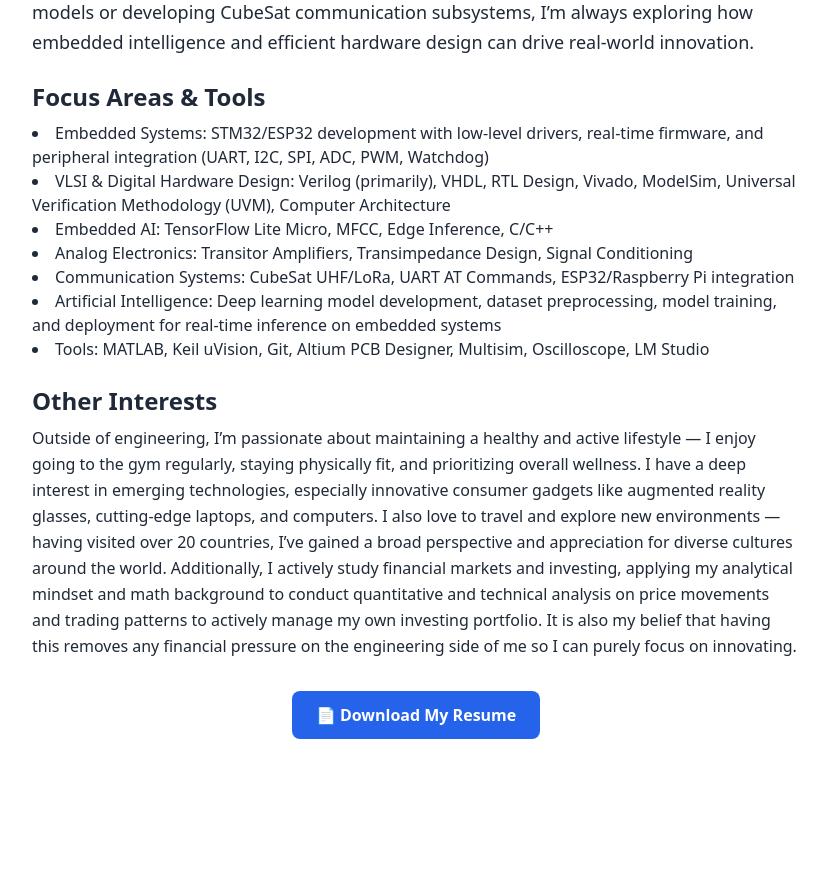
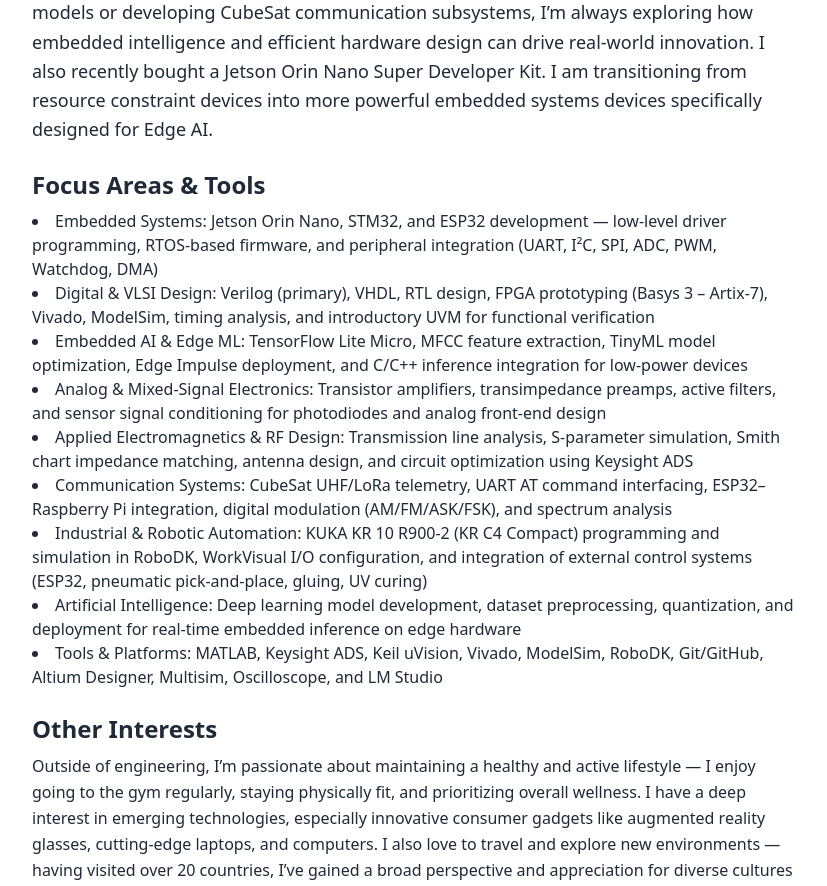
Before and after one commit to JacquesBTe/myportfolio, a React (Create React App) app: page /about in a window 1280 px wide. Shown: the part 600-1486 px from the top of the page, without its empty margins (224-1051 px from the left). Before the commit the page ends 1371 px from the top, so only its background shows below. Built offline with nearby package versions, Linux system fonts and the light colour scheme.

Commit message:
Update portfolio website content and layout

```diff
--- a/src/pages/About.jsx
+++ b/src/pages/About.jsx
@@ -21,6 +21,7 @@
         <p className="mb-6 text-lg leading-relaxed">
           I enjoy working on hands-on engineering projects that bring together low-level firmware, signal processing, and applied machine learning — especially on resource-constrained microcontrollers like STM32 and ESP32.
           Whether it's deploying real-time wake word models or developing CubeSat communication subsystems, I’m always exploring how embedded intelligence and efficient hardware design can drive real-world innovation.
+          I also recently bought a Jetson Orin Nano Super Developer Kit. I am transitioning from resource constraint devices into more powerful embedded systems devices specifically designed for Edge AI.
         </p>
 
         {/* 🛠 Focus Areas Section Title */}
@@ -28,13 +29,23 @@
 
         {/* 🧰 Skills/Tools List */}
         <ul className="list-disc list-inside mb-6 text-base">
-          <li>Embedded Systems: STM32/ESP32 development with low-level drivers, real-time firmware, and peripheral integration (UART, I2C, SPI, ADC, PWM, Watchdog)</li>
-          <li>VLSI & Digital Hardware Design: Verilog (primarily), VHDL, RTL Design, Vivado, ModelSim, Universal Verification Methodology (UVM), Computer Architecture</li>
-          <li>Embedded AI: TensorFlow Lite Micro, MFCC, Edge Inference, C/C++</li>
-          <li>Analog Electronics: Transitor Amplifiers, Transimpedance Design, Signal Conditioning</li>
-          <li>Communication Systems: CubeSat UHF/LoRa, UART AT Commands, ESP32/Raspberry Pi integration</li>
-          <li>Artificial Intelligence: Deep learning model development, dataset preprocessing, model training, and deployment for real-time inference on embedded systems</li>
-          <li>Tools: MATLAB, Keil uVision, Git, Altium PCB Designer, Multisim, Oscilloscope, LM Studio</li>
+          <li>Embedded Systems: Jetson Orin Nano, STM32, and ESP32 development — low-level driver programming, RTOS-based firmware, and peripheral integration (UART, I²C, SPI, ADC, PWM, Watchdog, DMA)</li>
+
+          <li>Digital & VLSI Design: Verilog (primary), VHDL, RTL design, FPGA prototyping (Basys 3 – Artix-7), Vivado, ModelSim, timing analysis, and introductory UVM for functional verification</li>
+
+          <li>Embedded AI & Edge ML: TensorFlow Lite Micro, MFCC feature extraction, TinyML model optimization, Edge Impulse deployment, and C/C++ inference integration for low-power devices</li>
+
+          <li>Analog & Mixed-Signal Electronics: Transistor amplifiers, transimpedance preamps, active filters, and sensor signal conditioning for photodiodes and analog front-end design</li>
+
+          <li>Applied Electromagnetics & RF Design: Transmission line analysis, S-parameter simulation, Smith chart impedance matching, antenna design, and circuit optimization using Keysight ADS</li>
+
+          <li>Communication Systems: CubeSat UHF/LoRa telemetry, UART AT command interfacing, ESP32–Raspberry Pi integration, digital modulation (AM/FM/ASK/FSK), and spectrum analysis</li>
+
+          <li>Industrial & Robotic Automation: KUKA KR 10 R900-2 (KR C4 Compact) programming and simulation in RoboDK, WorkVisual I/O configuration, and integration of external control systems (ESP32, pneumatic pick-and-place, gluing, UV curing)</li>
+
+          <li>Artificial Intelligence: Deep learning model development, dataset preprocessing, quantization, and deployment for real-time embedded inference on edge hardware</li>
+
+          <li>Tools & Platforms: MATLAB, Keysight ADS, Keil uVision, Vivado, ModelSim, RoboDK, Git/GitHub, Altium Designer, Multisim, Oscilloscope, and LM Studio</li>
         </ul>
 
         {/* 🌱 NEW Interests Section */}
--- a/src/pages/Home.jsx
+++ b/src/pages/Home.jsx
@@ -11,7 +11,7 @@
         <div className="text-center md:text-left max-w-xl">
           <h1 className="text-5xl font-bold mb-4">Hi, I'm Jacques Benzly Te</h1>
           <p className="text-lg text-gray-700 mb-6">
-            Electrical Engineer focused on VLSI Design, Embedded Systems, AI, and Hardware Engineering.
+            Electrical Engineer primarily interested on Embedded Systems, Edge AI, Hardware and Analog Circuits.
           </p>
 
           {/* Buttons */}
```
Also changed, not shown: 2 other files (tests, documents, lock files or other folders).
